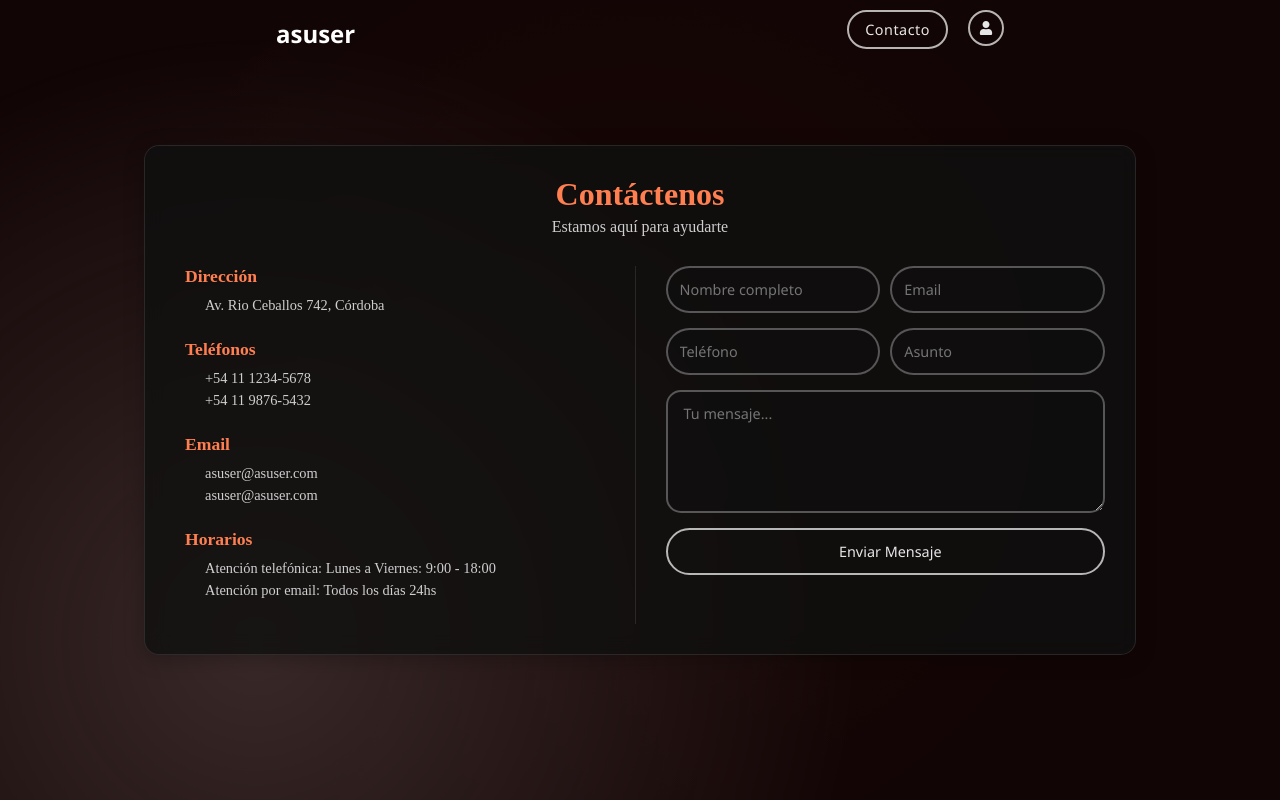
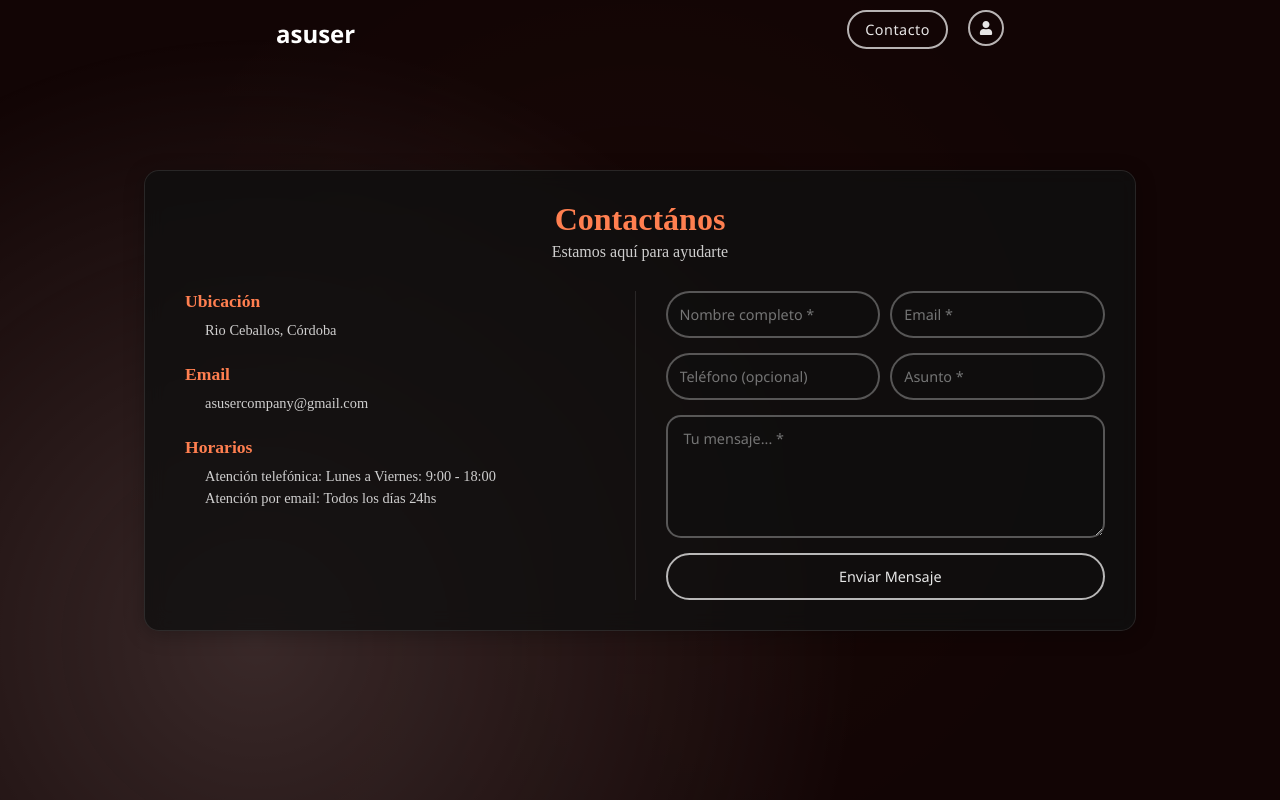
Before and after one commit to asuser-dev/frontend-asuser, a React (Vite) app in the folder app/: page /contact in a window 1280 px wide. Shown: the top 800 px of the page. Built offline with nearby package versions, Linux system fonts and the light colour scheme.

Commit message:
new changes in footer & changes in logic login and register

```diff
--- a/app/src/axiosInstances/axiosInstances.js
+++ b/app/src/axiosInstances/axiosInstances.js
@@ -1,18 +1,19 @@
 import axios from "axios";
 
 export const authApi = axios.create({
-  baseURL: "https://backend-asuser-production.up.railway.app/v1/auth",
+  baseURL:
+    window.location.hostname === "localhost"
+      ? "http://localhost:8000/v1/auth"
+      : "https://backend-asuser-production.up.railway.app/v1/auth",
   headers: {
     "Content-Type": "application/json",
   },
 });
 
-// Interceptor para manejar errores globalmente
 authApi.interceptors.response.use(
   (response) => response.data,
   (error) => {
     if (error.response) {
-      // El servidor respondió con un código de estado fuera del rango 2xx
       console.error(
         "Error de respuesta:",
         error.response.status,
@@ -23,14 +24,12 @@ authApi.interceptors.response.use(
         message: error.response.data.message || "Error de autenticación",
       });
     } else if (error.request) {
-      // La petición fue hecha pero no se recibió respuesta
       console.error("Error de conexión:", error.request);
       return Promise.reject({
         status: 503,
         message: "Servicio de autenticación no disponible",
       });
     } else {
-      // Algo pasó al configurar la petición
       console.error("Error:", error.message);
       return Promise.reject({
         status: 500,
@@ -39,14 +38,7 @@ authApi.interceptors.response.use(
     }
   }
 );
-
-// Funciones para los endpoints de autenticación
 export const authService = {
-  /**
-   * Login con credenciales
-   * @param {Object} credentials - {email, password}
-   * @returns {Promise<Object>} - Datos del usuario y token
-   */
   async login(credentials) {
     try {
       return await authApi.post("/login", credentials);
@@ -55,11 +47,6 @@ export const authService = {
     }
   },
 
-  /**
-   * Registro de nuevo usuario
-   * @param {Object} userData - Datos del usuario
-   * @returns {Promise<Object>} - Datos del usuario creado
-   */
   async register(userData) {
     try {
       return await authApi.post("/register", userData);
@@ -68,11 +55,6 @@ export const authService = {
     }
   },
 
-  /**
-   * Verificar token
-   * @param {string} token - Token JWT
-   * @returns {Promise<Object>} - Datos del usuario verificado
-   */
   async verifyToken(token) {
     try {
       return await authApi.get("/verify", {
@@ -83,13 +65,6 @@ export const authService = {
     }
   },
 
-  /**
-   * Actualizar perfil de usuario
-   * @param {string} userId - ID del usuario
-   * @param {Object} updates - Campos a actualizar
-   * @param {string} token - Token JWT
-   * @returns {Promise<Object>} - Datos actualizados del usuario
-   */
   async updateProfile(userId, updates, token) {
     try {
       return await authApi.put(`/users/${userId}`, updates, {
--- a/app/src/components/layout/footer/Footer.jsx
+++ b/app/src/components/layout/footer/Footer.jsx
@@ -1,15 +1,30 @@
 import "./Footer.css";
+import { useNavigate } from "react-router-dom";
 
 const Footer = () => {
+  const navigate = useNavigate();
+
+  const handleContactClick = () => {
+    navigate("/contact");
+  };
+
+  const handleConsumerDefenseClick = () => {
+    window.open(
+      "https://www.argentina.gob.ar/economia/industria-y-comercio/defensadelconsumidor",
+      "_blank",
+      "noopener,noreferrer"
+    );
+  };
+
   return (
     <footer id="footer">
       <div className="leftFooter">
-        <h4>Obtene las últimas novedades</h4>
+        <h4>Obtené las últimas novedades</h4>
         <div className="subscribe-container">
-          <input type="email" placeholder="Ingresa tu email*" />
+          <input type="email" placeholder="Ingresá tu email*" />
           <button>Suscribite</button>
         </div>
-        <p>Mantente informado sobre las últimas novedades de tecnología.</p>
+        <p>Mantenete informado sobre las últimas novedades de tecnología.</p>
       </div>
       <div className="midFooter">
         <h1>ASUSER</h1>
@@ -19,10 +34,15 @@ const Footer = () => {
       <div className="rightFooter">
         <h4>Enlaces</h4>
         <ul>
-          <li>Nosotros</li>
-          <li>Contactanos</li>
-          <li>Referencias</li>
-          <li>Defensa al consumidor</li>
+          <li onClick={handleContactClick} style={{ cursor: "pointer" }}>
+            Contactanos
+          </li>
+          <li
+            onClick={handleConsumerDefenseClick}
+            style={{ cursor: "pointer" }}
+          >
+            Defensa al consumidor
+          </li>
         </ul>
       </div>
     </footer>
--- a/app/src/components/layout/navbar/Navbar.jsx
+++ b/app/src/components/layout/navbar/Navbar.jsx
@@ -71,9 +71,6 @@ const Navbar = () => {
                     <Link to="/login">
                       <button className="nav-button">Iniciar Sesión</button>
                     </Link>
-                    <Link to="/register">
-                      <button className="nav-button">Registrarse</button>
-                    </Link>
                   </>
                 )}
               </div>
--- a/app/src/pages/auth/login/Login.jsx
+++ b/app/src/pages/auth/login/Login.jsx
@@ -12,21 +12,6 @@ const Login = () => {
   const [error, setError] = useState(null);
   const navigate = useNavigate();
   const { login } = useAuth();
-
-  const handleGoogleLogin = async () => {
-    try {
-      setIsLoading(true);
-      setError(null);
-
-      console.log("Iniciando sesión con Google...");
-      navigate("/");
-    } catch (err) {
-      setError("Error al iniciar sesión con Google");
-      console.error("Google login error:", err);
-    } finally {
-      setIsLoading(false);
-    }
-  };
 
   const handleEmailLogin = async () => {
     if (!email || !password) {
@@ -87,14 +72,6 @@ const Login = () => {
         {error && <div className="error-message">{error}</div>}
 
         <button
-          className="google-button"
-          onClick={handleGoogleLogin}
-          disabled={isLoading}
-        >
-          {isLoading ? "Cargando..." : "Ingresar con Google"}
-        </button>
-
-        <button
           className="email-button"
           onClick={() => setShowEmailForm(!showEmailForm)}
           disabled={isLoading}
--- a/app/src/pages/contact/Contact.jsx
+++ b/app/src/pages/contact/Contact.jsx
@@ -1,71 +1,95 @@
 import { useState } from "react";
+import axios from "axios";
 import "./Contact.css";
 
 const Contact = () => {
   const [formData, setFormData] = useState({
-    name: "",
+    complete_name: "",
     email: "",
     phone: "",
     subject: "",
-    message: "",
+    content: "",
   });
 
   const [isSubmitting, setIsSubmitting] = useState(false);
   const [submitMessage, setSubmitMessage] = useState(null);
+  const [error, setError] = useState(null);
 
   const handleChange = (e) => {
     const { name, value } = e.target;
     setFormData((prev) => ({ ...prev, [name]: value }));
   };
 
-  const handleSubmit = (e) => {
+  const handleSubmit = async (e) => {
     e.preventDefault();
+
+    if (
+      !formData.complete_name ||
+      !formData.email ||
+      !formData.subject ||
+      !formData.content
+    ) {
+      setError("Por favor complete todos los campos obligatorios");
+      return;
+    }
+
+    setError(null);
     setIsSubmitting(true);
 
-    setTimeout(() => {
-      setIsSubmitting(false);
+    try {
+      const response = await axios.post(
+        "http://localhost:8000/v1/contact/createContactRequest",
+        formData,
+        {
+          headers: {
+            "Content-Type": "application/json",
+          },
+        }
+      );
+
+      if (response.status === 201) {
         setSubmitMessage(
           "¡Gracias por contactarnos! Responderemos a la brevedad."
         );
         setFormData({
-        name: "",
+          complete_name: "",
           email: "",
           phone: "",
           subject: "",
-        message: "",
+          content: "",
         });
-    }, 1500);
+      }
+    } catch (err) {
+      console.error("Error al enviar el formulario:", err);
+      const errorMessage =
+        err.response?.data?.errorMessage ||
+        "Hubo un error al enviar el mensaje. Por favor intente nuevamente más tarde.";
+      setSubmitMessage(errorMessage);
+    } finally {
+      setIsSubmitting(false);
+    }
   };
 
   return (
     <div className="contact-container">
       <div className="contact-box">
-        <h2 className="contact-title">Contáctenos</h2>
+        <h2 className="contact-title">Contactános</h2>
         <p className="contact-subtitle">Estamos aquí para ayudarte</p>
 
         <div className="contact-content">
           <div className="contact-info">
             <div className="info-section">
               <h3 className="info-title">
-                <i className="fas fa-map-marker-alt"></i> Dirección
+                <i className="fas fa-map-marker-alt"></i> Ubicación
               </h3>
-              <p>Av. Rio Ceballos 742, Córdoba</p>
-            </div>
-
-            <div className="info-section">
-              <h3 className="info-title">
-                <i className="fas fa-phone"></i> Teléfonos
-              </h3>
-              <p>+54 11 1234-5678</p>
-              <p>+54 11 9876-5432</p>
+              <p>Rio Ceballos, Córdoba</p>
             </div>
 
             <div className="info-section">
               <h3 className="info-title">
                 <i className="fas fa-envelope"></i> Email
               </h3>
-              <p>asuser@asuser.com</p>
-              <p>asuser@asuser.com</p>
+              <p>asusercompany@gmail.com</p>
             </div>
 
             <div className="info-section">
@@ -85,23 +109,23 @@ const Contact = () => {
               </div>
             ) : (
               <form className="contact-form" onSubmit={handleSubmit}>
+                {error && <div className="error-message">{error}</div>}
+
                 <div className="form-row">
                   <input
                     type="text"
-                    name="name"
-                    placeholder="Nombre completo"
-                    value={formData.name}
+                    name="complete_name"
+                    placeholder="Nombre completo *"
+                    value={formData.complete_name}
                     onChange={handleChange}
-                    required
                     className="form-input"
                   />
                   <input
                     type="email"
                     name="email"
-                    placeholder="Email"
+                    placeholder="Email *"
                     value={formData.email}
                     onChange={handleChange}
-                    required
                     className="form-input"
                   />
                 </div>
@@ -110,7 +134,7 @@ const Contact = () => {
                   <input
                     type="tel"
                     name="phone"
-                    placeholder="Teléfono"
+                    placeholder="Teléfono (opcional)"
                     value={formData.phone}
                     onChange={handleChange}
                     className="form-input"
@@ -118,20 +142,18 @@ const Contact = () => {
                   <input
                     type="text"
                     name="subject"
-                    placeholder="Asunto"
+                    placeholder="Asunto *"
                     value={formData.subject}
                     onChange={handleChange}
-                    required
                     className="form-input"
                   />
                 </div>
 
                 <textarea
-                  name="message"
-                  placeholder="Tu mensaje..."
-                  value={formData.message}
+                  name="content"
+                  placeholder="Tu mensaje... *"
+                  value={formData.content}
                   onChange={handleChange}
-                  required
                   className="form-textarea"
                   rows="5"
                 ></textarea>
--- a/app/src/router/menuRoutes.js
+++ b/app/src/router/menuRoutes.js
@@ -25,12 +25,6 @@ export const routes = [
     public: true,
   },
   {
-    id: "register",
-    path: "/register",
-    Element: Register,
-    public: true,
-  },
-  {
     id: "admin",
     path: "/admin",
     Element: Admin,
```
Lines whose indentation alone changed are shown as unchanged.
